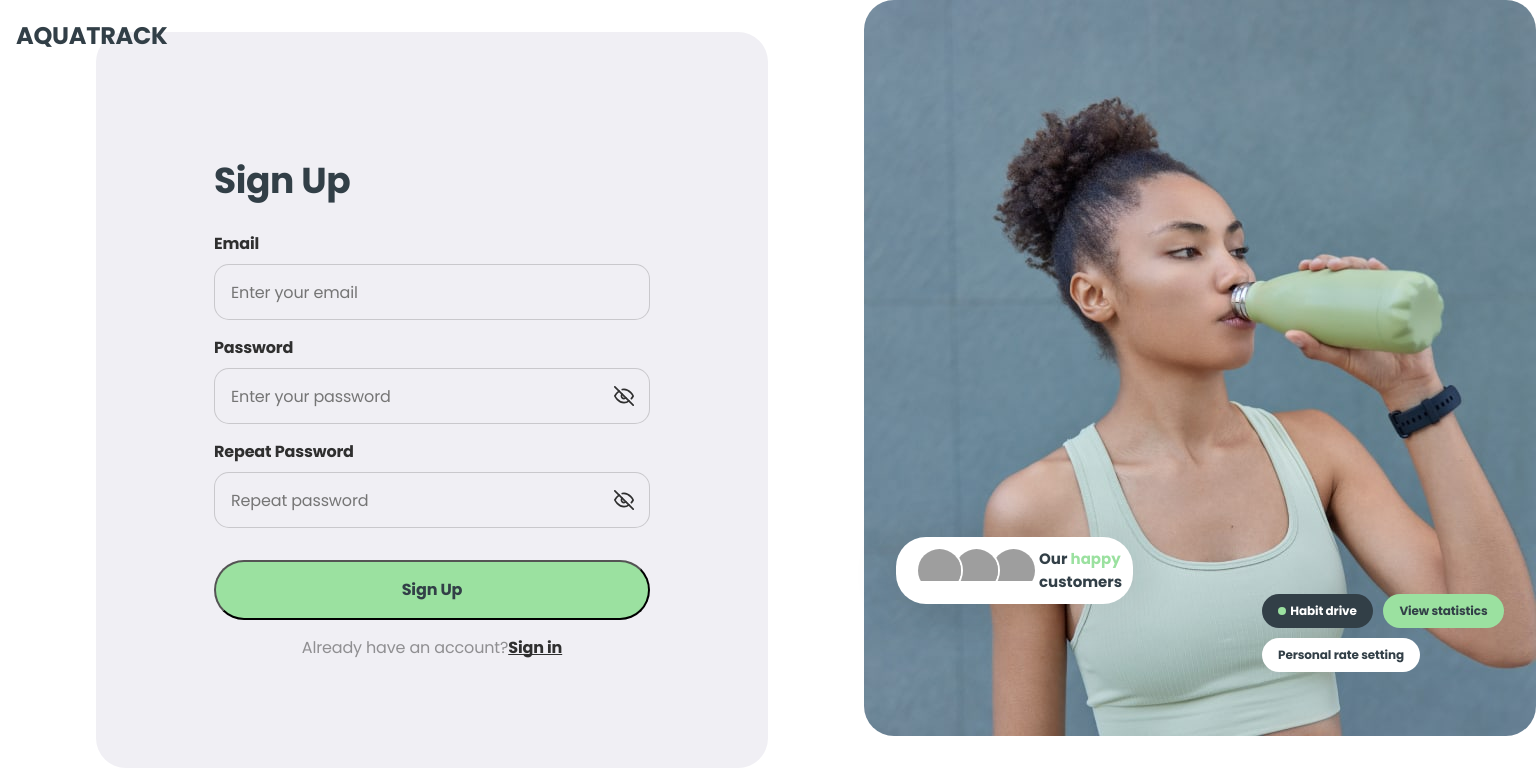
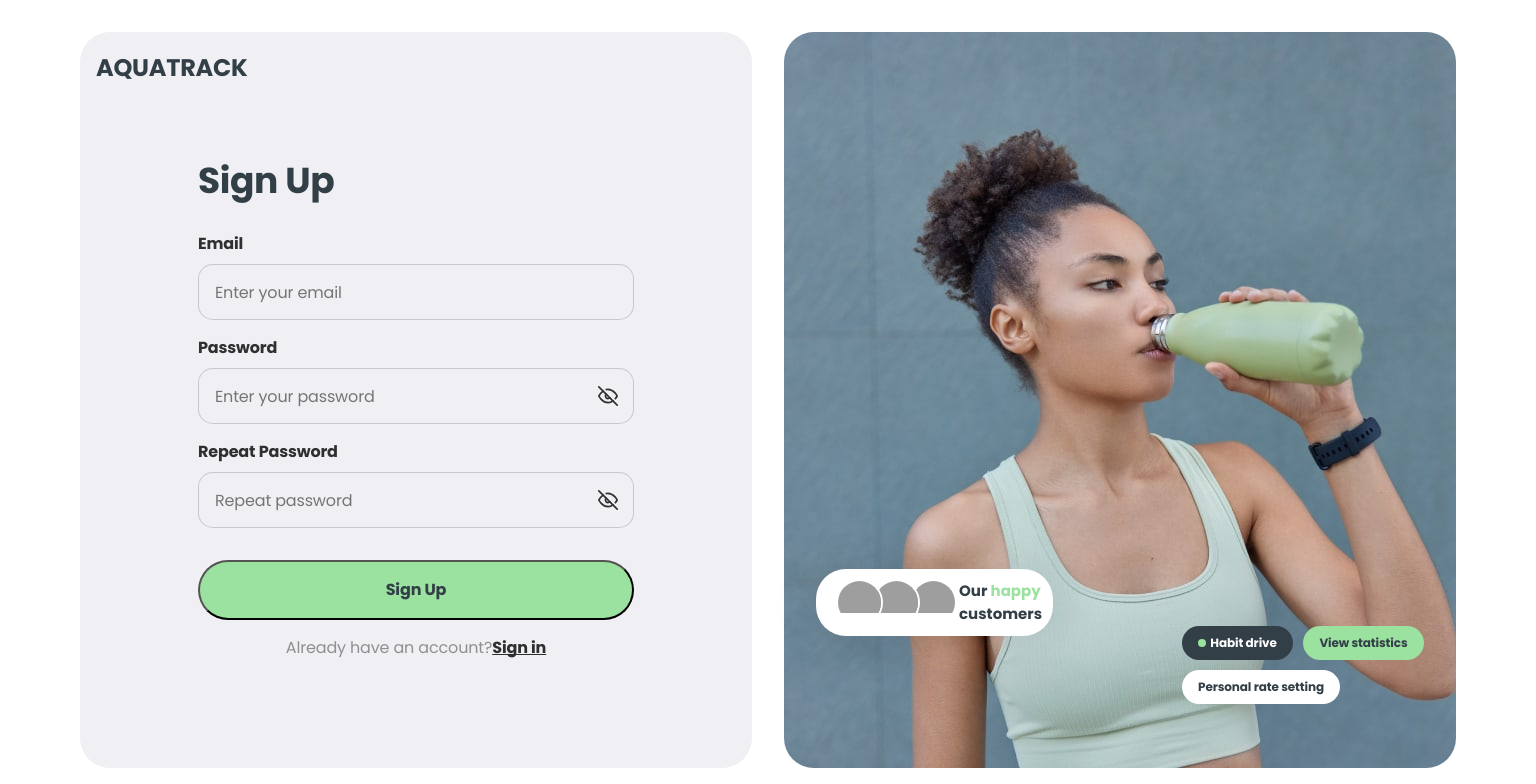
Before and after one commit to GoitStudentsWorks/fs95-reacct-node-ChiJhin, a React (Create React App) app: page /AquaTrack-IT-WARRIORS-frontend/signup in a window 1536 px wide. Shown: the top 784 px of the page. Built offline with nearby package versions, Linux system fonts and the light colour scheme; grey boxes are pictures that could not be loaded; the HTML template or start-up script is replaced by a standard one.

Commit message:
fix home-page style

```diff
--- a/src/components/SignInForm/SignInForm.module.css
+++ b/src/components/SignInForm/SignInForm.module.css
@@ -1,6 +1,5 @@
 .container {
   max-width: 375px;
-  margin: 0 auto;
   overflow-x: hidden;
 }
 
@@ -10,7 +9,6 @@
   border-radius: 30px;
   height: 780px;
   background: var(--background);
-  margin: 16px;
 }
 
 .title {
@@ -167,7 +165,6 @@
 
   .section {
     height: 960px;
-    margin: 32px;
   }
 
   .title {
--- a/src/components/SignUpForm/SignUpForm.module.css
+++ b/src/components/SignUpForm/SignUpForm.module.css
@@ -1,6 +1,6 @@
 .container {
   max-width: 375px;
-  margin: 0 auto;
+
   overflow-x: hidden;
 }
 
@@ -10,7 +10,6 @@
   border-radius: 30px;
   height: 780px;
   background: var(--background);
-  margin: 16px;
 }
 
 .title {
@@ -186,7 +185,6 @@
 
   .section {
     height: 960px;
-    margin: 32px;
   }
 
   .title {
--- a/src/pages/SignInPage/SignInPage.jsx
+++ b/src/pages/SignInPage/SignInPage.jsx
@@ -5,9 +5,12 @@ import AdvantagesSection from '../../components/AdvantagesSection/AdvantagesSect
 export default function SignInPage() {
   return (
     <main className={css.container}>
-      <SignInForm />
-      <div className={css.item}>
-        <AdvantagesSection />
+      <div className={css.page}>
+        <SignInForm />
+
+        <div className={css.wrap}>
+          <AdvantagesSection />
+        </div>
       </div>
     </main>
   );
--- a/src/pages/SignInPage/SignInPage.module.css
+++ b/src/pages/SignInPage/SignInPage.module.css
@@ -1,12 +1,40 @@
-.item {
+.container {
+  max-width: 383px;
+  margin: 0 auto;
+  padding: 0 20px;
+}
+.page {
+  margin: 16px 0;
+  position: relative;
+}
+.wrap {
   display: none;
+  visibility: hidden;
+}
+
+@media screen and (min-width: 768px) {
+  .container {
+    display: block;
+    max-width: 768px;
+    padding: 0 32px;
+  }
+  .page {
+    margin: 32px 0;
+  }
 }
 
 @media screen and (min-width: 1440px) {
-  .item {
+  .container {
+    max-width: 1440px;
+  }
+  .page {
+    display: flex;
+    justify-content: center;
+    gap: 32px;
+    position: relative;
+  }
+  .wrap {
     display: block;
-  }
-  .container {
-    display: flex;
+    visibility: visible;
   }
 }
--- a/src/pages/SignUpPage/SignUpPage.jsx
+++ b/src/pages/SignUpPage/SignUpPage.jsx
@@ -5,9 +5,12 @@ import css from '../SignUpPage/SignUpPage.module.css';
 export default function SignUpPage() {
   return (
     <main className={css.container}>
-      <SignUpForm />
-      <div className={css.item}>
-        <AdvantagesSection />
+      <div className={css.page}>
+        <SignUpForm />
+
+        <div className={css.wrap}>
+          <AdvantagesSection />
+        </div>
       </div>
     </main>
   );
--- a/src/pages/SignUpPage/SignUpPage.module.css
+++ b/src/pages/SignUpPage/SignUpPage.module.css
@@ -1,12 +1,39 @@
-.item {
+.container {
+  max-width: 383px;
+  margin: 0 auto;
+  padding: 0 20px;
+}
+.page {
+  margin: 16px 0;
+  position: relative;
+}
+.wrap {
   display: none;
+  visibility: hidden;
+}
+
+@media screen and (min-width: 768px) {
+  .container {
+    max-width: 768px;
+    padding: 0 32px;
+  }
+  .page {
+    margin: 32px 0;
+  }
 }
 
 @media screen and (min-width: 1440px) {
-  .item {
+  .container {
+    max-width: 1440px;
+  }
+  .page {
+    display: flex;
+    justify-content: center;
+    gap: 32px;
+    position: relative;
+  }
+  .wrap {
     display: block;
-  }
-  .container {
-    display: flex;
+    visibility: visible;
   }
 }
```
